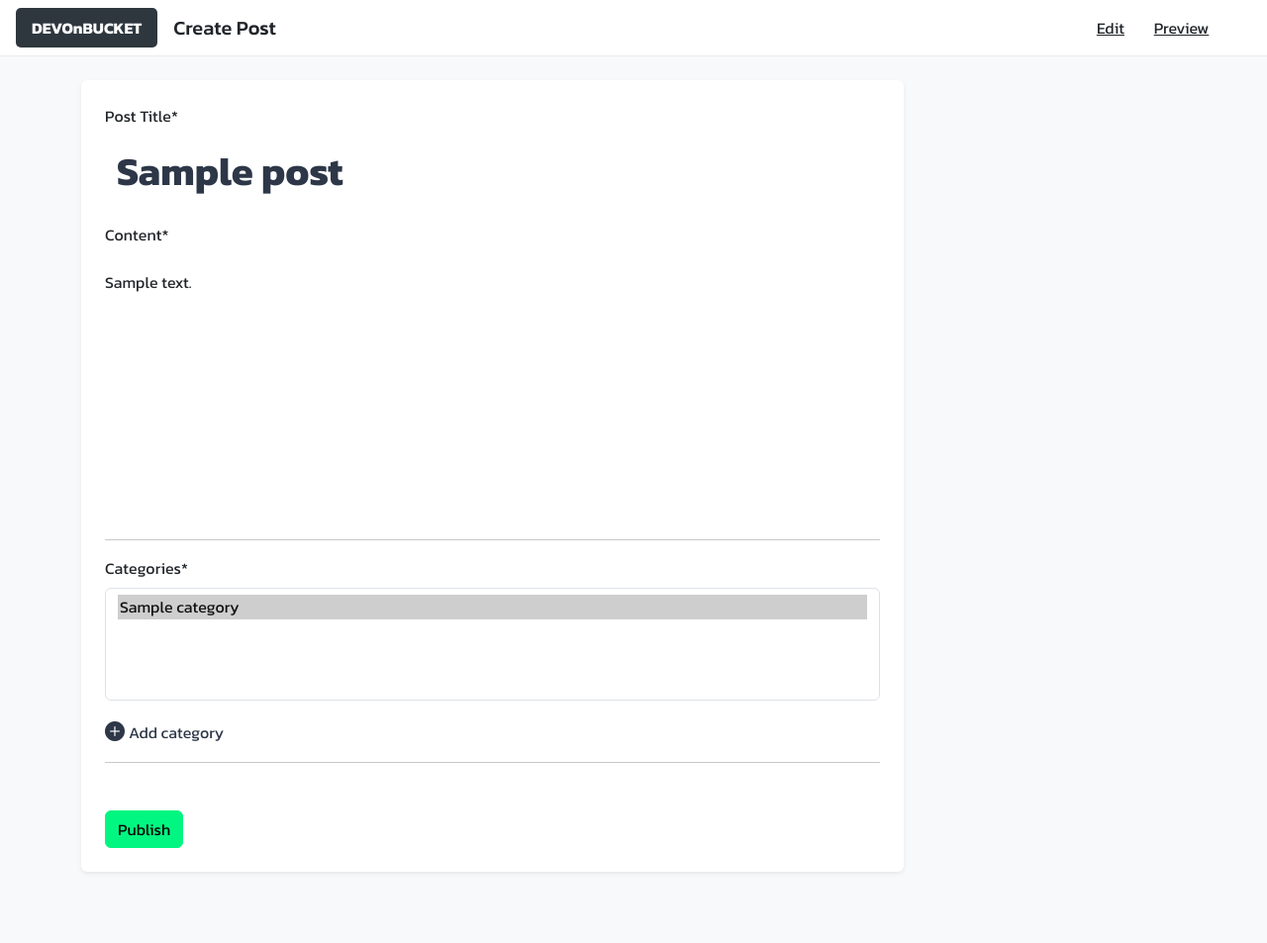
After one commit to nntch26/DevOnBucket, a Django app: page /post/1/edit/ in a window 1280 px wide. The commit adds this page. Shown: the whole page at 99% size. Run offline with Django 5.2, Linux system fonts and the light colour scheme; tables that the repository leaves empty hold one stand-in row (values such as "Sample post"); some libraries are stand-ins or nearby versions.

```diff
--- /dev/null
+++ b/myproject/myapp/templates/edit_post.html
@@ -0,0 +1,81 @@
+{% extends 'layout.html' %}
+{% load static %}
+{% load crispy_forms_tags %}
+
+{% block title %} Create Post {% endblock title %}
+
+{% block navbar %}
+<header class="header d-flex justify-content-between align-items-center">
+    <div class="d-flex align-items-center">
+        <a href="{% url 'index' %}" class="dev-logo me-3">DEVOnBUCKET</a>
+        <h5 class="mb-0">Create Post</h5>
+    </div>
+    <div>
+        <button class="btn btn-link text-dark">Edit</button>
+        <button class="btn btn-link text-dark">Preview</button>
+        <button class="btn btn-link text-dark"><i class="fas fa-times"></i></button>
+    </div>
+</header>
+{% endblock navbar %}
+
+{% block content %}
+<body class="bg-light">
+    <div class="container py-4 mb-5">
+        <div class="row">
+            <div class="col-md-9">
+                <div class="bg-white p-4 rounded shadow-sm">
+                    <form method="post" id="postForm">
+                        {% csrf_token %}
+                        {{ form.title|as_crispy_field }}
+
+                        {{ form.content|as_crispy_field }}
+                        <hr>
+                        {{ form.categories|as_crispy_field }}
+
+                        <div class="btnAdd ms-auto mb-3">
+                            <a href="" class="titlecus mb-3" data-bs-toggle="modal" data-bs-target="#exampleModalnewCate">
+                                <i class="fs-5 bi bi-plus-circle-fill"></i><span class="ms-1">Add category</span>
+                            </a>
+                        </div>
+
+                        <hr>
+                        <div class="mt-5">
+                            <button type="submit" class="btn btn-primarycus">Publish</button>
+                        </div>
+                    </form>
+                </div>
+            </div>
+        </div>
+    </div>
+
+
+      <!-- Modal เพิ่มข้อมูล-->
+    <div class="modal fade" id="exampleModalnewCate" tabindex="-1" aria-labelledby="exampleModalLabel" aria-hidden="true">
+        <div class="modal-dialog">
+            <div class="modal-content">
+                <div class="modal-header">
+                    <h1 class="modal-title fs-5" id="exampleModalLabel">Add category</h1>
+                    <button type="button" class="btn-close" data-bs-dismiss="modal" aria-label="Close"></button>
+                </div>
+                <div class="modal-body">
+                    <form action="{% url 'categories-add' %}" method="post" class="product-form">
+                        {% csrf_token %}
+
+                            <div class="form-group row mb-4">
+                                <div class="mb-3 col-12">
+                                    {{ form2.name|as_crispy_field }}
+                                </div>
+
+                            </div>
+
+                            <div class="btn-footer mb-5">
+                                <button type="submit" name="submit_booking_insert" class="btn btn-primarycus me-3">บันทึก</button>
+                                <a href="{% url 'createpost' %}"  class="btn btn-secondary me-2">ยกเลิก</a>
+
+                            </div>
+                    </form>
+                </div>
+            </div>
+        </div>
+    </div>
+{% endblock content %}
--- a/myproject/myapp/urls.py
+++ b/myproject/myapp/urls.py
@@ -18,4 +18,7 @@ urlpatterns = [
 
     path("postdetail/<int:post_id>/comment/", views.CreateCommentView.as_view(), name="create_comment"),
 
+    path('post/<int:pk>/edit/', views.EditPostView.as_view(), name='edit_post'),
+    path('post/<int:pk>/delete/', views.DeletePostView.as_view(), name='delete_post'),
+
 ]
--- a/myproject/myapp/views.py
+++ b/myproject/myapp/views.py
@@ -1,4 +1,4 @@
-from django.shortcuts import render, redirect
+from django.shortcuts import render, redirect, get_object_or_404
 from django.http import HttpResponse, HttpResponseNotFound
 from django.http import JsonResponse, HttpResponseNotAllowed
 from django.views import View
@@ -101,6 +101,33 @@ class PostdetailView(LoginRequiredMixin, View):
         context = {'post':post, 'comment': comment, 'comment_count': comment_count}
         return render(request, self.template_name, context)
 
+class EditPostView(View):
+    template_name = "edit_post.html"  # Create a new template for editing
+
+    def get(self, request, pk):
+        post = get_object_or_404(Post, pk=pk)
+        form = PostForm(instance=post)
+        form2 = CategoriesForm(instance=post)
+        return render(request, self.template_name, {'form': form, 'post': post, 'form2':form2})
+
+    def post(self, request, pk):
+        post = get_object_or_404(Post, pk=pk)
+        form = PostForm(request.POST, instance=post)
+        form2 = CategoriesForm(request.POST, instance=post)
+        if form.is_valid() and form2.is_valid():
+            form.save()
+            form2.save()
+            return redirect('index')
+        print('error')
+        return render(request, self.template_name, {'form': form, 'post': post})
+
+class DeletePostView(View):
+    def post(self, request, pk):
+        post = get_object_or_404(Post, pk=pk)
+        post.delete()
+        return redirect('index')
+
+
 class CreateCommentView(LoginRequiredMixin, View):
     login_url = '/login/'
     def post(self, request, post_id):
```
Also changed, not shown: myproject/myapp/templates/postdetail.html (+12 -1 lines).
